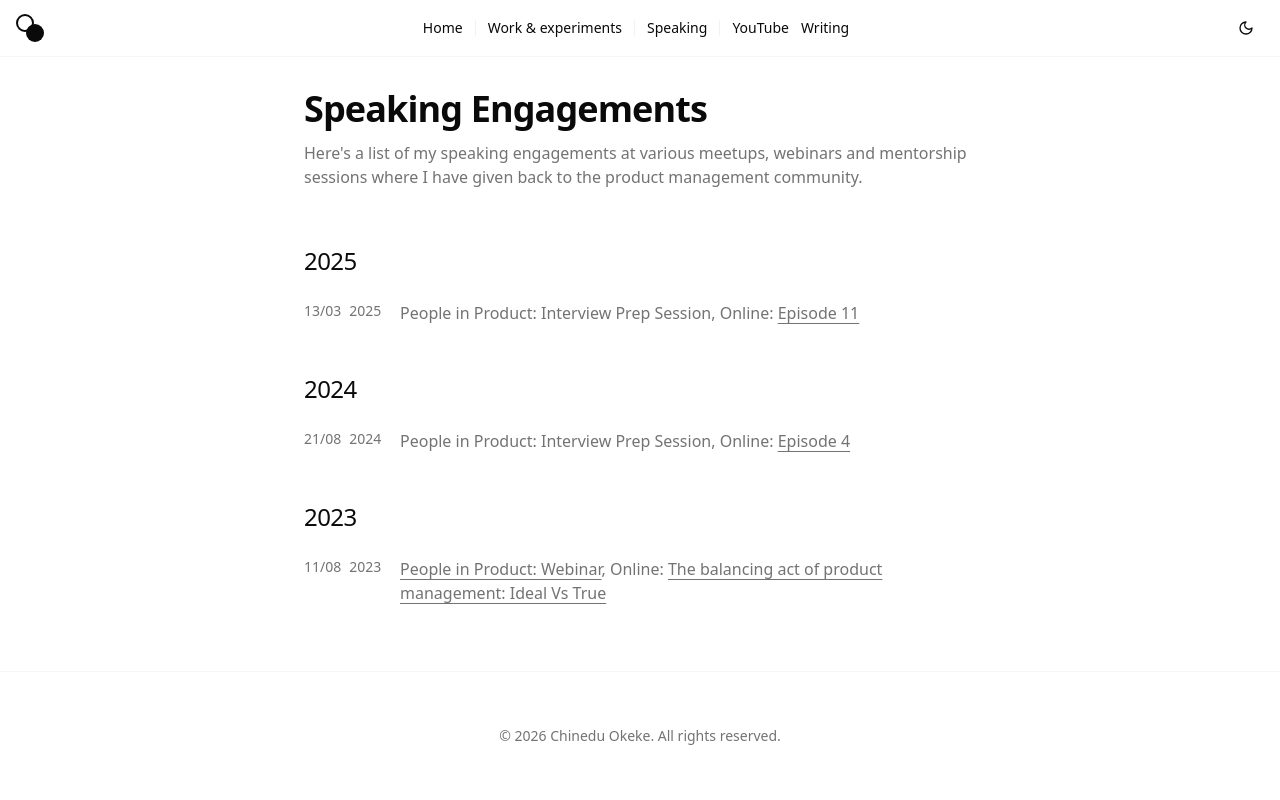
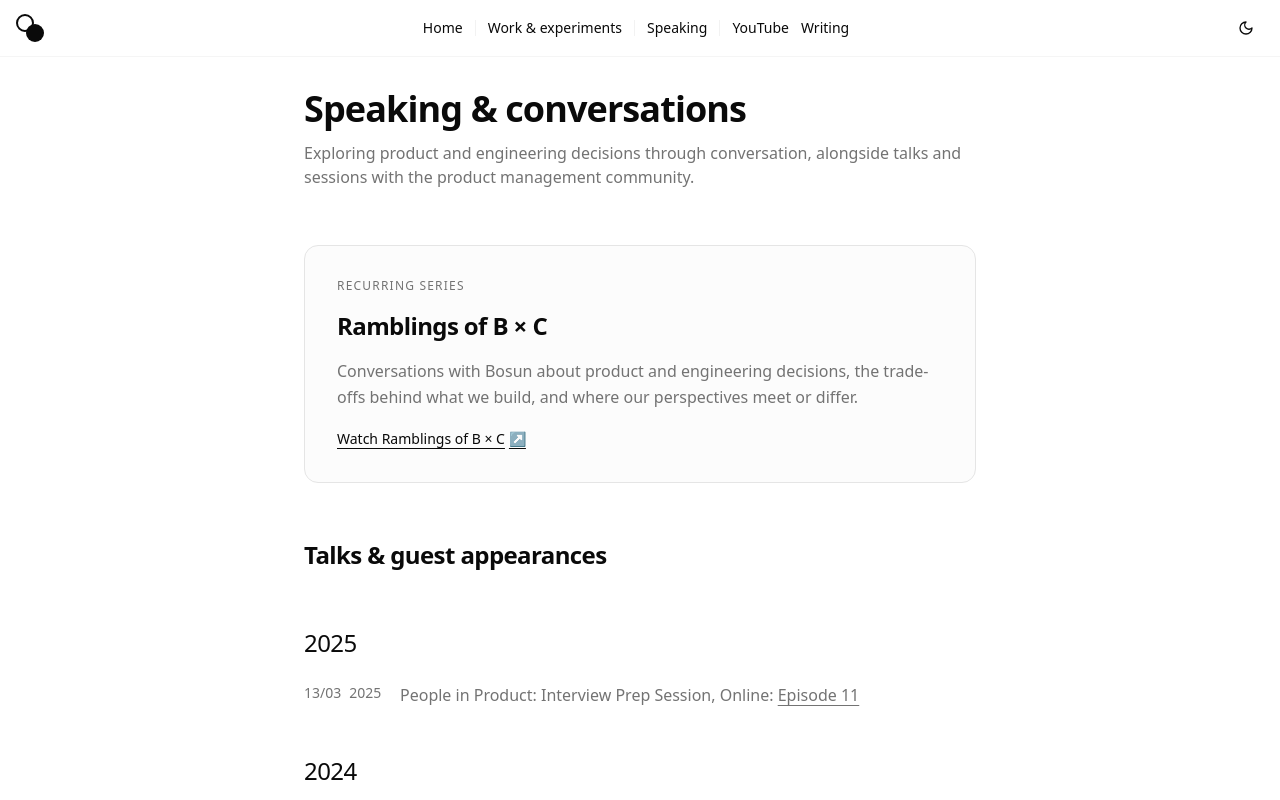
Before and after one commit to edungee/chineduokeke.com, a Next.js app: page /speaking in a window 1280 px wide. Shown: the top 800 px of the page. Built offline with nearby package versions, Linux system fonts and the light colour scheme.

Commit message:
Feature Ramblings of B × C in speaking and conversations

```diff
--- a/app/speaking/page.tsx
+++ b/app/speaking/page.tsx
@@ -10,8 +10,8 @@ import {
 
 // Optional: Add metadata
 export const metadata = {
-  title: "Speaking Engagements",
-  description: "A list of conferences, meetups, webinars and mentorship sessions where Chinedu Okeke has spoken.",
+  title: "Speaking & conversations",
+  description: "Conversations on product and engineering decisions, alongside talks, meetups and mentorship sessions.",
 };
 
 export default async function SpeakingPage() {
@@ -31,13 +31,25 @@ export default async function SpeakingPage() {
       {/* Page Header */}
       <header className="space-y-3">
         <h1 className="text-3xl font-semibold tracking-tight sm:text-4xl">
-          Speaking Engagements
+          Speaking &amp; conversations
         </h1>
         <p className="text-base text-muted-foreground">
-          Here&apos;s a list of my speaking engagements at various meetups, webinars and mentorship sessions where I have given back to the product management community.
+          Exploring product and engineering decisions through conversation, alongside talks and sessions with the product management community.
         </p>
       </header>
 
+      <section aria-labelledby="ramblings-heading" className="space-y-4 rounded-xl border border-border bg-muted/30 p-6 sm:p-8">
+        <p className="text-xs font-medium uppercase tracking-widest text-muted-foreground">Recurring series</p>
+        <h2 id="ramblings-heading" className="text-2xl font-semibold tracking-tight">Ramblings of B × C</h2>
+        <p className="text-base leading-relaxed text-muted-foreground">
+          Conversations with Bosun about product and engineering decisions, the trade-offs behind what we build, and where our perspectives meet or differ.
+        </p>
+        <a href="https://www.youtube.com/@ramblingsofbxc" target="_blank" rel="noopener noreferrer" className="inline-flex text-sm font-medium underline underline-offset-4 hover:text-muted-foreground transition-colors">
+          Watch Ramblings of B × C <span aria-hidden="true" className="ml-1">↗</span>
+        </a>
+      </section>
+
+      <h2 className="text-2xl font-semibold tracking-tight">Talks &amp; guest appearances</h2>
       {/* Engagements List */}
       <div className="space-y-12">
         {years.length > 0 ? (
```
